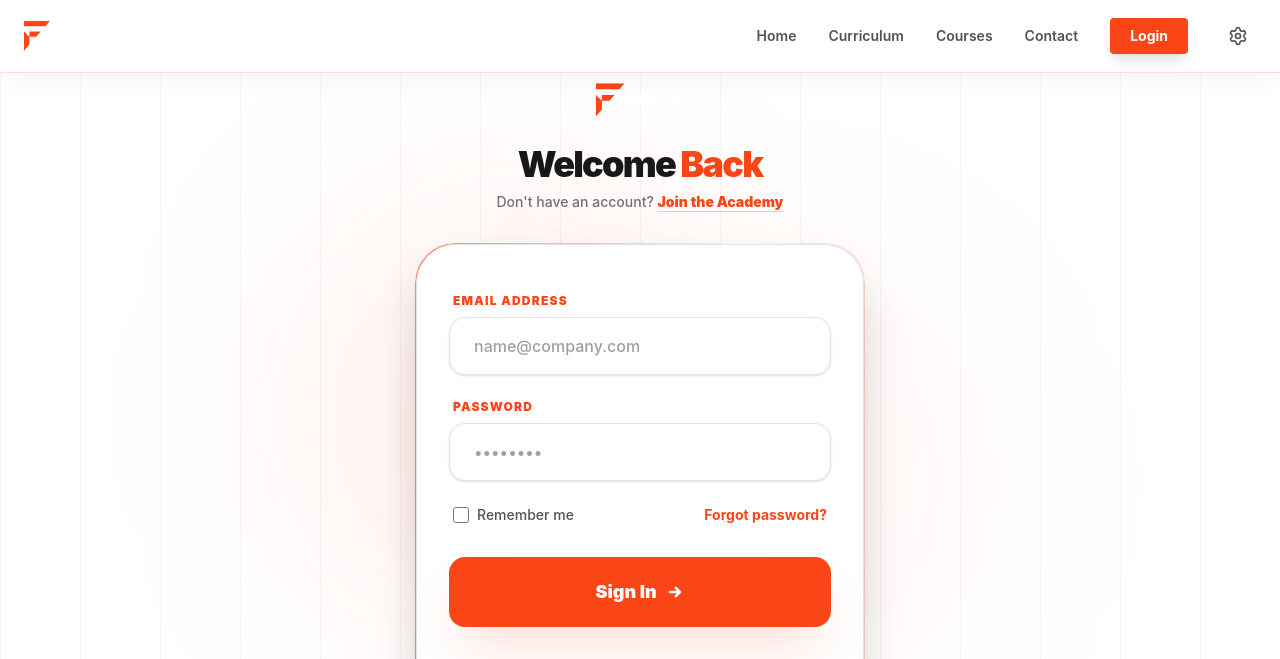
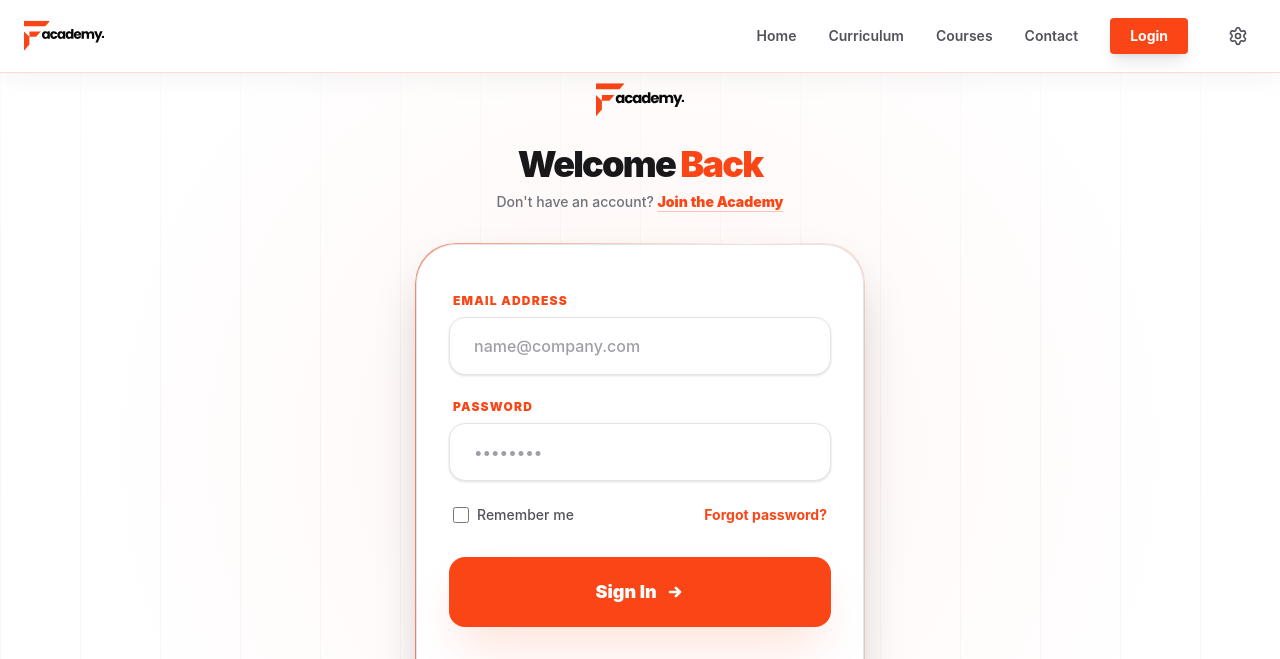
Before and after one commit to fazilmuhammad20020719-ai/Fydacademy, a React (Vite) app: page /login in a window 1280 px wide. Shown: the top 659 px of the page. Built offline with nearby package versions, Linux system fonts and the light colour scheme.

Commit message:
ui updated

```diff
--- a/src/Pages/Auth/Login.jsx
+++ b/src/Pages/Auth/Login.jsx
@@ -1,24 +1,35 @@
 import React from 'react';
 import { Link } from 'react-router-dom';
-import logo from '../../assets/Logo.svg';
+import logoDark from '../../assets/Logo.svg';
+import logoLight from '../../assets/Logo-Light.svg';
 import BackgroundLines from '../../components/BackgroundLines';
+import { useTheme } from '../../context/ThemeContext';
 
 const Login = () => {
+  const { theme } = useTheme();
   return (
     <div className="min-h-screen bg-white dark:bg-black flex flex-col justify-center py-20 px-6 lg:px-8 relative transition-colors duration-300">
       <BackgroundLines />
 
-      {/* Decorative Glows */}
-      <div className="absolute top-1/4 left-1/4 w-96 h-96 bg-[#fa4616]/10 rounded-full blur-[120px] pointer-events-none" />
-      <div className="absolute bottom-1/4 right-1/4 w-96 h-96 bg-[#fa4616]/5 rounded-full blur-[120px] pointer-events-none" />
+      {/* Gradient Overlay (கருப்பு/வெள்ளை நிழல்) புதிதாக சேர்க்கப்பட்டது */}
+      <div className="absolute inset-0 bg-gradient-to-b from-white via-transparent to-white dark:from-black dark:via-transparent dark:to-black opacity-90 pointer-events-none transition-all duration-300" />
+
+      {/* Radial Gradient Overlay */}
+      <div
+        className="absolute inset-0 pointer-events-none transition-opacity duration-500"
+        style={{
+          background: `radial-gradient(circle at center, ${theme === 'dark' ? 'rgba(250, 70, 22, 0.12)' : 'rgba(250, 70, 22, 0.05)'
+            } 0%, transparent 70%)`
+        }}
+      />
 
       <div className="sm:mx-auto sm:w-full sm:max-w-md relative z-10">
         <Link to="/" className="flex justify-center mb-6 group">
           <div className="relative">
             <div className="absolute -inset-4 bg-[#fa4616]/20 blur-2xl rounded-full opacity-0 group-hover:opacity-100 transition-opacity duration-500" />
             <img
-              className="h-10 w-auto transform scale-[2.2] relative z-10"
-              src={logo}
+              className="h-10 w-auto transform scale-[2.2] relative z-10 transition-all duration-300"
+              src={theme === 'dark' ? logoDark : logoLight}
               alt="FYD Academy"
             />
           </div>
--- a/src/Pages/Auth/Register.jsx
+++ b/src/Pages/Auth/Register.jsx
@@ -1,24 +1,35 @@
 import React from 'react';
 import { Link } from 'react-router-dom';
-import logo from '../../assets/Logo.svg';
+import logoDark from '../../assets/Logo.svg';
+import logoLight from '../../assets/Logo-Light.svg';
 import BackgroundLines from '../../components/BackgroundLines';
+import { useTheme } from '../../context/ThemeContext';
 
 const Register = () => {
+  const { theme } = useTheme();
   return (
     <div className="min-h-screen bg-white dark:bg-black flex flex-col justify-center py-20 px-6 lg:px-8 relative transition-colors duration-300">
       <BackgroundLines />
 
-      {/* Decorative Glows */}
-      <div className="absolute top-1/4 right-1/4 w-96 h-96 bg-[#fa4616]/10 rounded-full blur-[120px] pointer-events-none" />
-      <div className="absolute bottom-1/4 left-1/4 w-96 h-96 bg-[#fa4616]/5 rounded-full blur-[120px] pointer-events-none" />
+      {/* Gradient Overlay (கருப்பு/வெள்ளை நிழல்) புதிதாக சேர்க்கப்பட்டது */}
+      <div className="absolute inset-0 bg-gradient-to-b from-white via-transparent to-white dark:from-black dark:via-transparent dark:to-black opacity-90 pointer-events-none transition-all duration-300" />
+
+      {/* Radial Gradient Overlay */}
+      <div
+        className="absolute inset-0 pointer-events-none transition-opacity duration-500"
+        style={{
+          background: `radial-gradient(circle at center, ${theme === 'dark' ? 'rgba(250, 70, 22, 0.12)' : 'rgba(250, 70, 22, 0.05)'
+            } 0%, transparent 70%)`
+        }}
+      />
 
       <div className="sm:mx-auto sm:w-full sm:max-w-md relative z-10">
         <Link to="/" className="flex justify-center mb-6 group">
           <div className="relative">
             <div className="absolute -inset-4 bg-[#fa4616]/20 blur-2xl rounded-full opacity-0 group-hover:opacity-100 transition-opacity duration-500" />
             <img
-              className="h-10 w-auto transform scale-[2.2] relative z-10"
-              src={logo}
+              className="h-10 w-auto transform scale-[2.2] relative z-10 transition-all duration-300"
+              src={theme === 'dark' ? logoDark : logoLight}
               alt="FYD Academy"
             />
           </div>
--- a/src/components/Navbar.jsx
+++ b/src/components/Navbar.jsx
@@ -1,5 +1,6 @@
 import { Link, useLocation } from 'react-router-dom';
-import logo from '../assets/Logo.svg';
+import logoDark from '../assets/Logo.svg';
+import logoLight from '../assets/Logo-Light.svg';
 import { useTheme } from '../context/ThemeContext';
 import { Settings, Sun, Moon } from 'lucide-react';
 import { useState } from 'react';
@@ -23,7 +24,11 @@ const Navbar = () => {
       <div className="max-w-7xl mx-auto px-6 py-4 flex items-center justify-between">
         {/* Logo part */}
         <Link to="/" className="flex items-center cursor-pointer">
-          <img src={logo} alt="FYD Academy Logo" className="h-10 w-auto transform scale-[2] origin-left" />
+          <img
+            src={theme === 'dark' ? logoDark : logoLight}
+            alt="FYD Academy Logo"
+            className="h-10 w-auto transform scale-[2] origin-left transition-all duration-300"
+          />
         </Link>
 
         {/* Nav Links & Login Button */}
--- a/src/index.css
+++ b/src/index.css
@@ -1,4 +1,5 @@
 @import "tailwindcss";
+@custom-variant dark (&:where(.dark, .dark *));
 
 @layer base {
     :root {
```
Also changed, not shown: src/assets/Logo-Light.svg (added).
